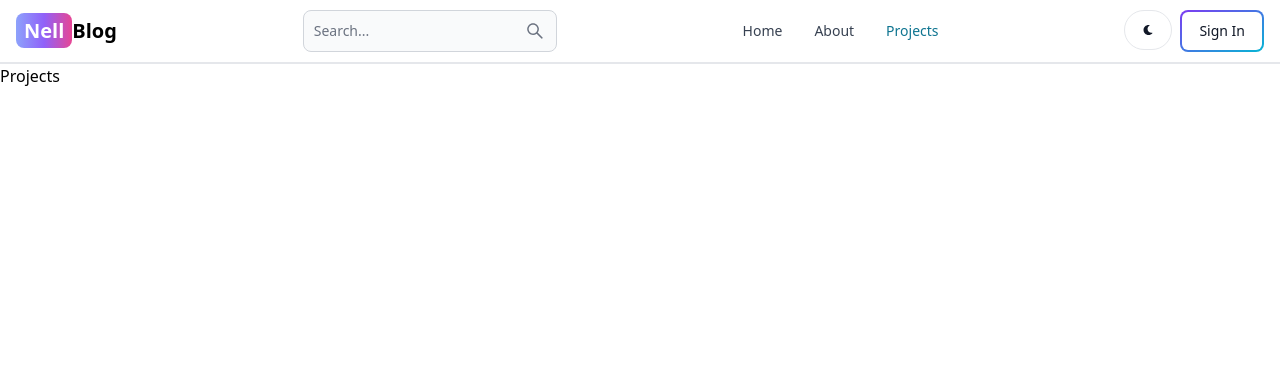
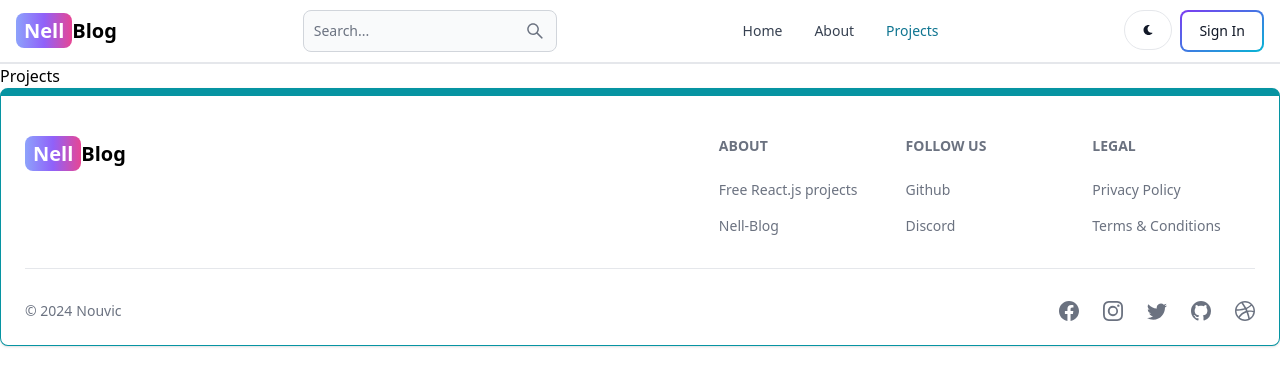
Before and after one commit to NellTech200/mern-blog, a React (Vite) app in the folder client/: page /projects in a window 1280 px wide. Shown: the top 386 px of the page. Built offline with nearby package versions, Linux system fonts and the light colour scheme.

Commit message:
create and add the footer component

```diff
--- a/client/src/App.jsx
+++ b/client/src/App.jsx
@@ -7,6 +7,7 @@ import Home from './pages/Home'
 import Projects from './pages/Projects'
 import About from './pages/About'
 import Header from './components/Header'
+import Footer from './components/Footer'
 
 export default function App() {
   return (
@@ -20,6 +21,7 @@ export default function App() {
         <Route path="/dashboard" element={<Dashboard />} />
         <Route path="/projects" element={<Projects />} />
       </Routes>
+      <Footer />
     </BrowserRouter>
   )
 }
--- /dev/null
+++ b/client/src/components/Footer.jsx
@@ -0,0 +1,80 @@
+import React from 'react'
+import { Footer } from 'flowbite-react'
+import{ Link } from 'react-router-dom'
+import { BsFacebook, BsInstagram, BsTwitter, BsGithub, BsDribbble } from 'react-icons/bs';
+
+export default function FooterCom() {
+  return (
+    <Footer container className='border border-t-8 border-teal-500'>
+      <div className='w-full max-w-7xl mx-auto'>
+        <div className='grid w-full justify-between sm:flex md:grid-cols-1'>
+            <div className='mt-5'>
+               <Link to="/" className='self-Center whitespace-nowrap text-lg sm:text-xl font-semibold dark:text-white'>
+                  <span className='px-2 py-1 bg-gradient-to-r from-indigo-400 via-purple-500 to-pink-500 rounded-lg text-white'>Nell</span>
+                  Blog
+               </Link>
+            </div>
+            <div className='grid grid-cols-2 gap-8 mt-4 sm:grid-cols-3 sm:gap-6'>
+                <div>
+                    <Footer.Title title = 'About' />
+                    <Footer.LinkGroup col>
+                        <Footer.Link href='https://nouviconline.com/' target='_blank' rel='nooper noreferrer'>
+                           Free React.js projects
+                        </Footer.Link>
+
+                        <Footer.Link href='/about' target='_blank' rel='nooper noreferrer'>
+                            Nell-Blog
+                        </Footer.Link>
+                    </Footer.LinkGroup>
+
+
+                </div>
+
+                <div>
+                    <Footer.Title title = 'Follow us' />
+                    <Footer.LinkGroup col>
+                        <Footer.Link href='https://github.com/NellTech200' target='_blank' rel='nooper noreferrer'>
+                           Github
+                        </Footer.Link>
+
+                        <Footer.Link href='#'>
+                            Discord
+                        </Footer.Link>
+                    </Footer.LinkGroup>
+
+
+                </div>
+
+                <div>
+                    <Footer.Title title = 'Legal' />
+                    <Footer.LinkGroup col>
+                        <Footer.Link href='#'>
+                           Privacy Policy
+                        </Footer.Link>
+
+                        <Footer.Link href='#'>
+                            Terms &amp; Conditions
+                        </Footer.Link>
+                    </Footer.LinkGroup>
+
+
+                </div>
+
+            </div>
+        </div>
+        <Footer.Divider />
+        <div className='w-full sm:flex sm:items-center sm:justify-between'>
+            <Footer.Copyright href='#' by='Nouvic' year={new Date().getFullYear()} />
+            <div className='flex gap-6 sm:mt-0 mt-4 sm:justify-center'>
+                <Footer.Icon href='#' icon={BsFacebook} />
+                <Footer.Icon href='#' icon={BsInstagram} />
+                <Footer.Icon href='#' icon={BsTwitter} />
+                <Footer.Icon href='https://github.com/NellTech200' icon={BsGithub} />
+                <Footer.Icon href='#' icon={BsDribbble} />
+
+            </div>
+        </div>
+      </div>
+    </Footer>
+  )
+}
```
